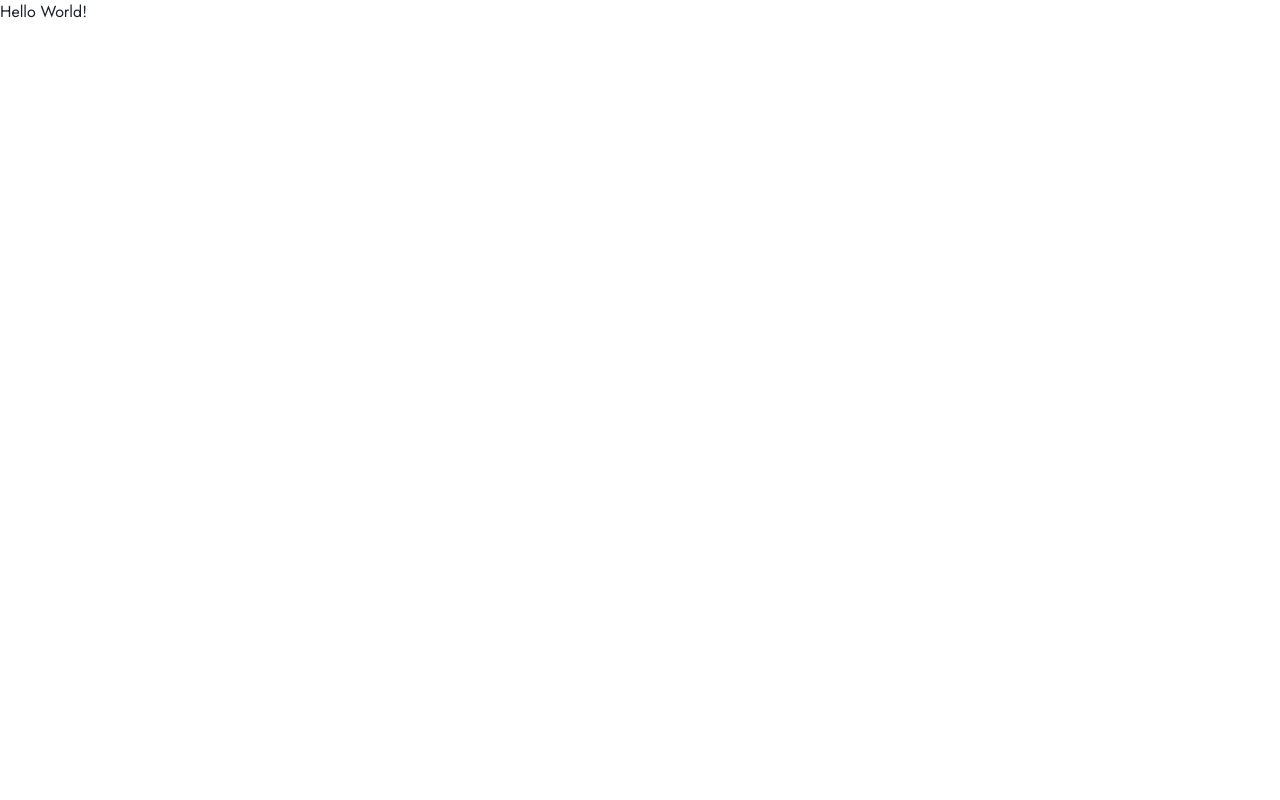
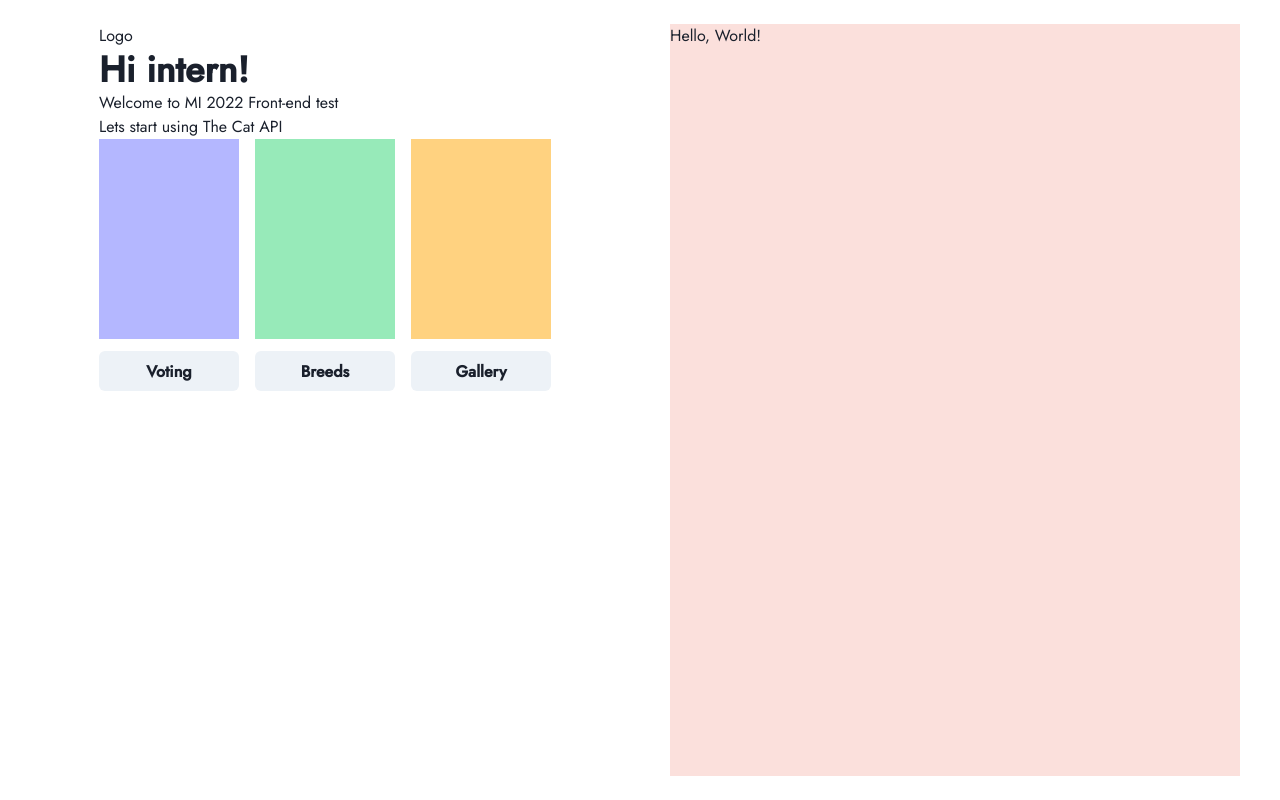
Before and after one commit to deysan/funny-pets-paw, a Next.js app: page / in a window 1280 px wide. Built offline with nearby package versions, Linux system fonts and the light colour scheme.

Commit message:
feat: add home layout

```diff
--- /dev/null
+++ b/components/Layout.tsx
@@ -0,0 +1,22 @@
+import React from 'react';
+import { Box, Container, SimpleGrid } from '@chakra-ui/react';
+import { Menu } from './Menu';
+
+interface LayoutProps {
+  children: React.ReactNode;
+}
+
+const Layout: React.FC<LayoutProps> = ({ children }) => {
+  return (
+    <Container maxW="container.xl">
+      <SimpleGrid columns={{ lg: 2 }} spacing={3} alignItems="start" h="100vh">
+        <Menu />
+        <Box h="100%" p={6}>
+          {children}
+        </Box>
+      </SimpleGrid>
+    </Container>
+  );
+};
+
+export default Layout;
--- /dev/null
+++ b/components/Menu.tsx
@@ -0,0 +1,39 @@
+import React from 'react';
+import {
+  Box,
+  Button,
+  Flex,
+  Heading,
+  Link,
+  SimpleGrid,
+  Text,
+} from '@chakra-ui/react';
+
+export const Menu: React.FC = () => {
+  return (
+    <Box position="sticky" top={0} mx={{ sm: 'auto' }} p={6}>
+      <Box>Logo</Box>
+      <Box>
+        <Heading>Hi intern!</Heading>
+        <Text>Welcome to MI 2022 Front-end test</Text>
+      </Box>
+      <Box>
+        <Text>Lets start using The Cat API</Text>
+        <SimpleGrid columns={{ sm: 3 }} spacing={{ base: 2, sm: 4 }}>
+          <Flex as={Link} direction="column" gap={3} minWidth="140px" href={''}>
+            <Box h={200} flexGrow={1} bg="#B4B7FF"></Box>
+            <Button>Voting</Button>
+          </Flex>
+          <Flex as={Link} direction="column" gap={3} minWidth="140px" href={''}>
+            <Box h={200} flexGrow={1} bg="#97EAB9"></Box>
+            <Button>Breeds</Button>
+          </Flex>
+          <Flex as={Link} direction="column" gap={3} minWidth="140px" href={''}>
+            <Box h={200} flexGrow={1} bg="#FFD280"></Box>
+            <Button>Gallery</Button>
+          </Flex>
+        </SimpleGrid>
+      </Box>
+    </Box>
+  );
+};
--- a/pages/index.tsx
+++ b/pages/index.tsx
@@ -1,19 +1,22 @@
+import Head from 'next/head';
+import Layout from '../components/Layout';
 import type { NextPage } from 'next';
-import Head from 'next/head';
+import { Box, Text } from '@chakra-ui/react';
 
 const Home: NextPage = () => {
   return (
-    <div>
+    <>
       <Head>
         <title>Like Pets Paw</title>
         <meta name="description" content="Pets Paw App" />
         <link rel="icon" href="/favicon.ico" />
       </Head>
-
-      <main>
-        <h1>Hello World!</h1>
-      </main>
-    </div>
+      <Layout>
+        <Box h="100%" bg="#FBE0DC">
+          <Text>Hello, World!</Text>
+        </Box>
+      </Layout>
+    </>
   );
 };
 
```
